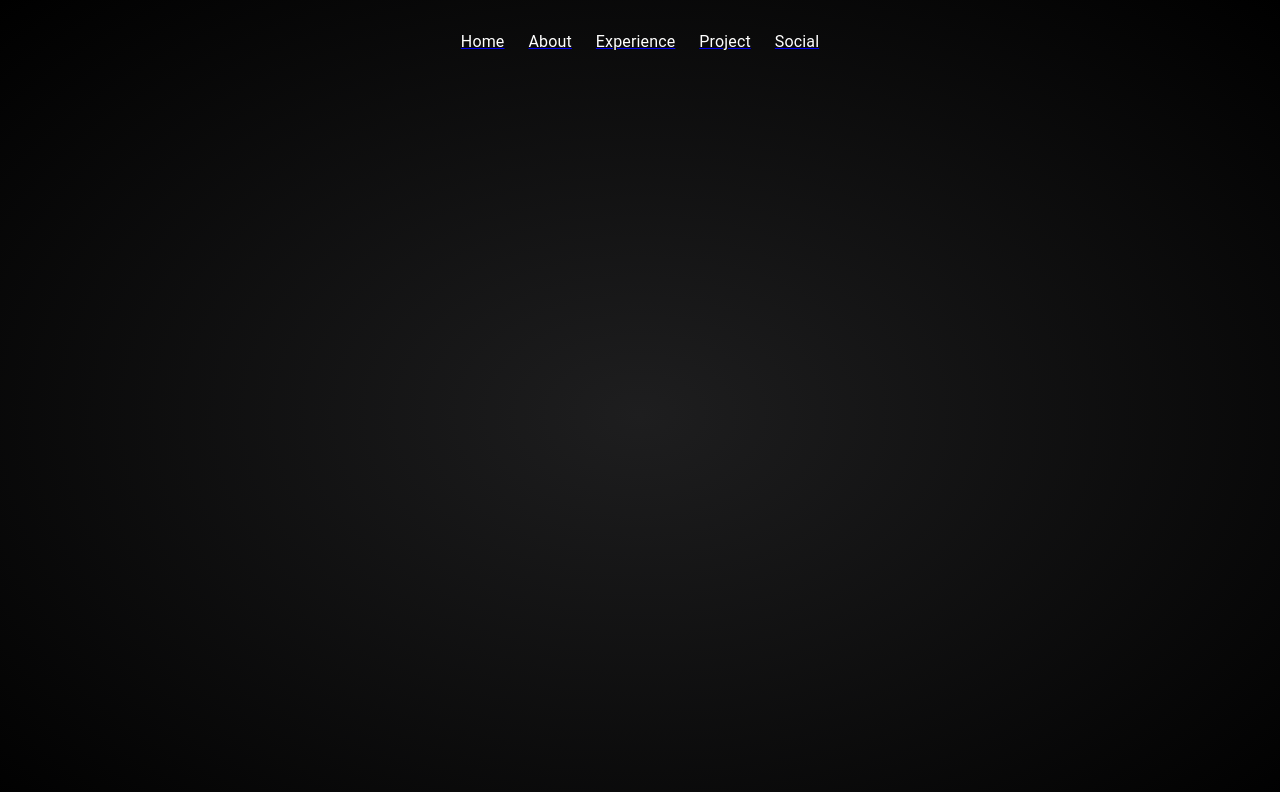
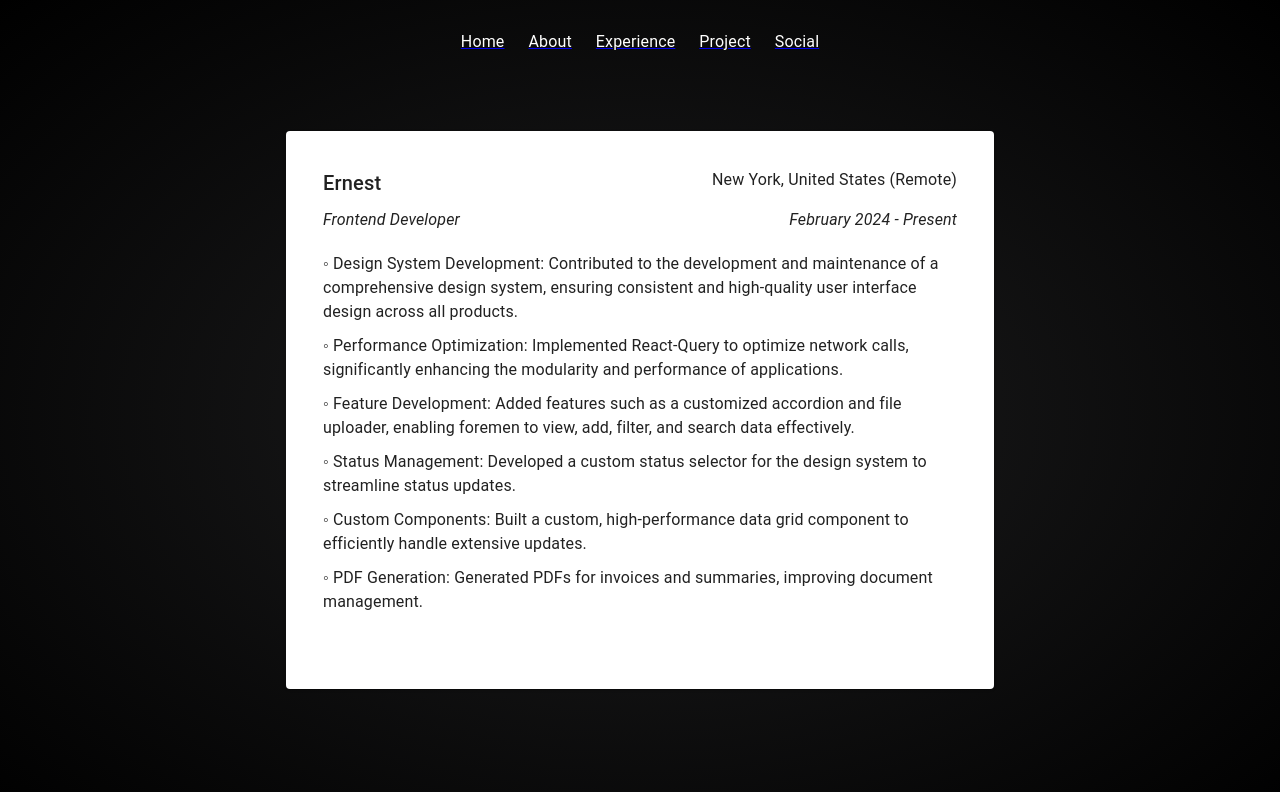
Before and after one commit to An3sha/Anisha-Portfolio, a React (Vite) app: page /experience in a window 1280 px wide. Shown: the top 792 px of the page. Built offline with nearby package versions, Linux system fonts and the light colour scheme; the HTML template or start-up script is replaced by a standard one.

Commit message:
added exp

```diff
--- a/src/components/Experience.tsx
+++ b/src/components/Experience.tsx
@@ -1,17 +1,66 @@
 import "./index.css";
+import "./Styles/Experience.css";
 import Header from "./Header";
-import { Box, Typography } from "@mui/material";
+import { Box, Typography, Card, CardContent, Grid } from "@mui/material";
 
 export default function Experience() {
-
-
   return (
     <div id="root">
       <div className="root">
         <Header />
         <Box className="content">
-
-
+          <Card className="cardGlass">
+            <CardContent>
+              <Box marginBottom="30px">
+                <Grid container justifyContent="space-between">
+                  <Typography fontSize="20px" fontWeight="500">
+                    Ernest
+                  </Typography>
+                  <Typography fontSize="16px" fontWeight="400">
+                    New York, United States (Remote)
+                  </Typography>
+                </Grid>
+                <Grid container justifyContent="space-between" marginTop="10px">
+                  <Typography fontSize="16px" fontWeight="400" fontStyle="italic">
+                    Frontend Developer
+                  </Typography>
+                  <Typography fontSize="16px" fontWeight="400" fontStyle="italic">
+                    February 2024 - Present
+                  </Typography>
+                </Grid>
+                <Grid container direction="column" marginTop="20px" gap="10px">
+                  <Typography>
+                    ◦ Design System Development: Contributed to the development
+                    and maintenance of a comprehensive design system, ensuring
+                    consistent and high-quality user interface design across all
+                    products.
+                  </Typography>
+                  <Typography>
+                    ◦ Performance Optimization: Implemented React-Query to
+                    optimize network calls, significantly enhancing the
+                    modularity and performance of applications.
+                  </Typography>
+                  <Typography>
+                    ◦ Feature Development: Added features such as a customized
+                    accordion and file uploader, enabling foremen to view, add,
+                    filter, and search data effectively.
+                  </Typography>
+                  <Typography>
+                    ◦ Status Management: Developed a custom status selector for
+                    the design system to streamline status updates.
+                  </Typography>
+                  <Typography>
+                    ◦ Custom Components: Built a custom, high-performance data
+                    grid component to efficiently handle extensive updates.
+                  </Typography>
+                  <Typography>
+                    ◦ PDF Generation: Generated PDFs for invoices and summaries,
+                    improving document management.
+                  </Typography>
+                </Grid>
+              </Box>
+            </CardContent>
+          </Card>
         </Box>
       </div>
     </div>
--- /dev/null
+++ b/src/components/Styles/Experience.css
@@ -0,0 +1,12 @@
+.cardGlass {
+  background: rgba(255, 255, 255, 0.1); /* Make sure this is semi-transparent */
+  border: 1px solid rgba(255, 255, 255, 0.35);
+  border-radius: 15px;
+  backdrop-filter: blur(5px);
+  padding: 20px;
+  box-shadow: 0 0 0.5em rgba(117, 115, 115, 0.5);
+  color: rgb(237, 216, 119);
+  margin: 30px;
+  display: flex;
+  flex-direction: column;
+}
--- a/src/components/index.css
+++ b/src/components/index.css
@@ -76,32 +76,6 @@ body {
   text-align: center;
 }
 
-.shake {
-  display: inline-block;
-  animation: shake 0.5s infinite;
-}
-
-.shake-stop {
-  animation: none;
-}
-
-@keyframes shake {
-  0% {
-    transform: rotate(0deg);
-  }
-  25% {
-    transform: rotate(-15deg);
-  }
-  50% {
-    transform: rotate(0deg);
-  }
-  75% {
-    transform: rotate(15deg);
-  }
-  100% {
-    transform: rotate(0deg);
-  }
-}
 
 /* RESPONSIVE */
 
```
